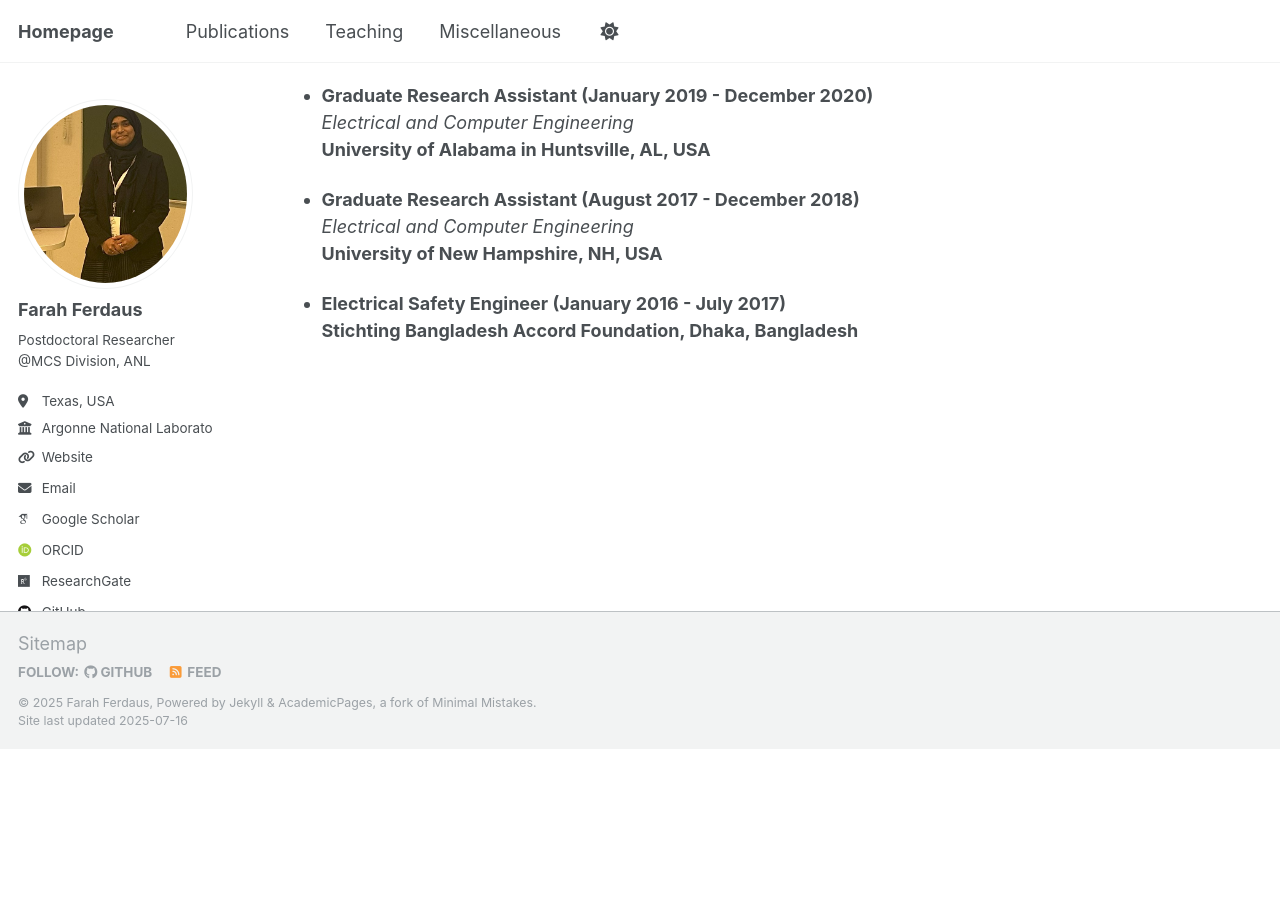
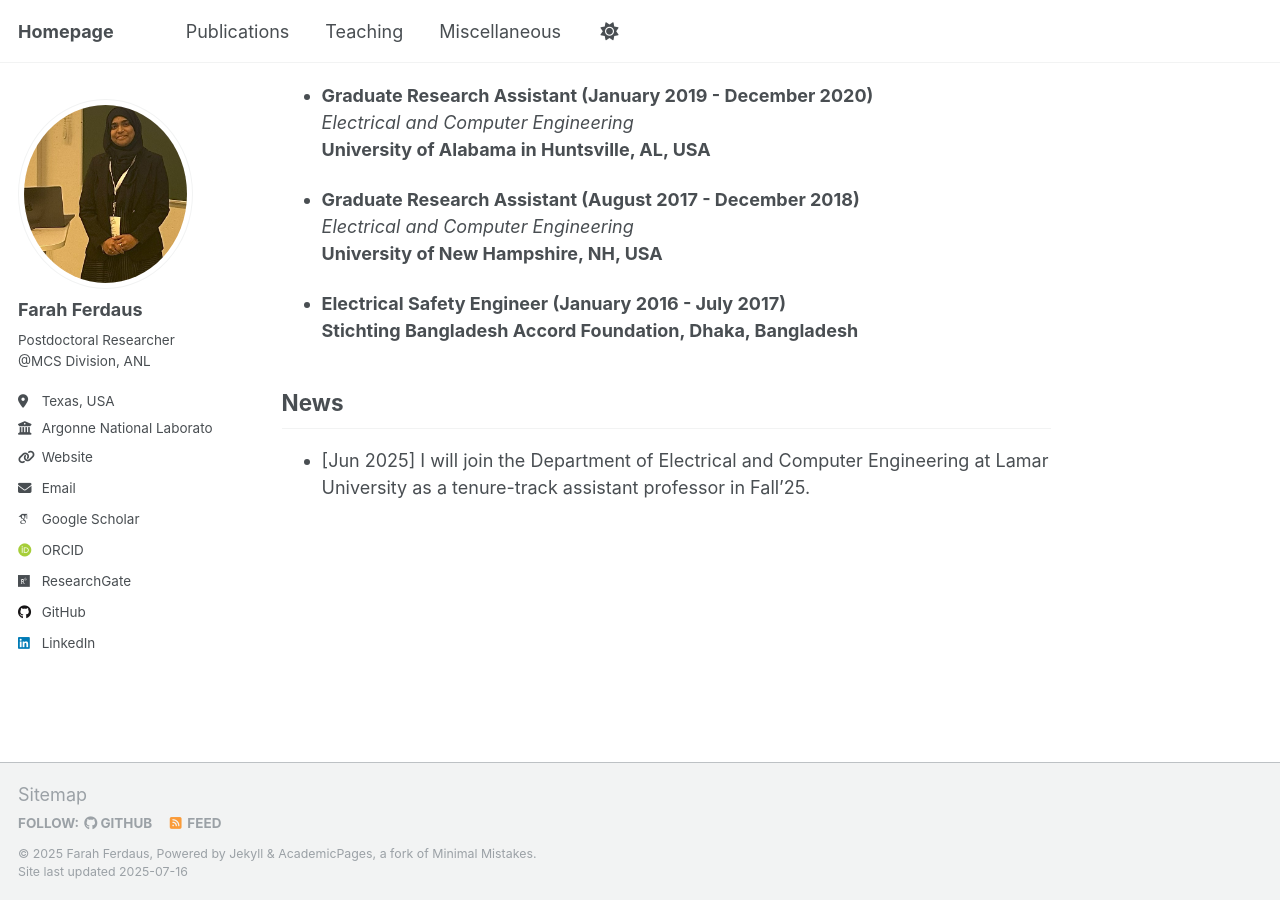
Before and after one commit to fferdaus/fferdaus.github.io, a Jekyll site: the page built from _pages/about.md, in a window 1280 px wide and 900 px high, scrolled down 1164 px. Built offline with Jekyll 4.4.1, drawn with Linux system fonts in a browser that asks for light colours; some web fonts are replaced; before the commit the page ends 1913 px from its top, so only the background shows below that.

Commit message:
Update about.md

```diff
--- a/_pages/about.md
+++ b/_pages/about.md
@@ -53,3 +53,7 @@ She has published numerous scientific articles, including journal articles, conf
 
 - **Electrical Safety Engineer (January 2016 - July 2017)**
 **Stichting Bangladesh Accord Foundation, Dhaka, Bangladesh**
+
+
+## News
+- [Jun 2025] I will join the Department of Electrical and Computer Engineering at Lamar University as a tenure-track assistant professor in Fall'25.
```
